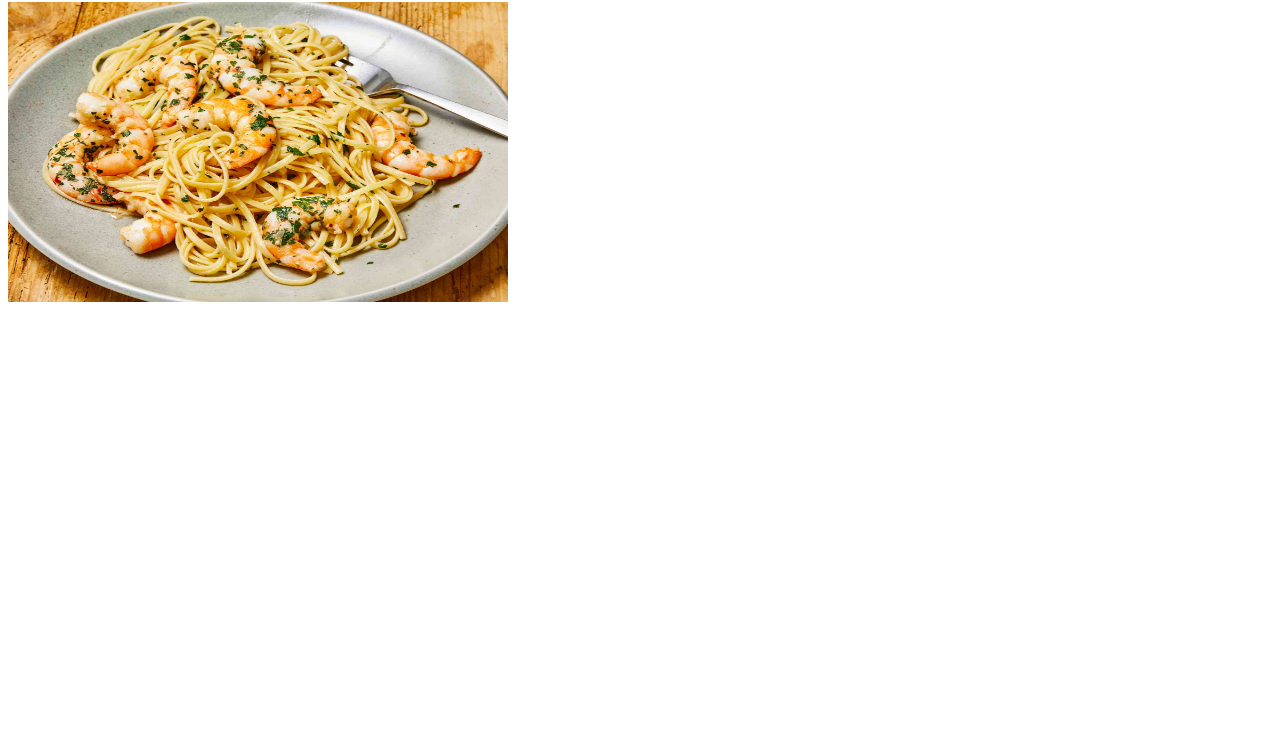
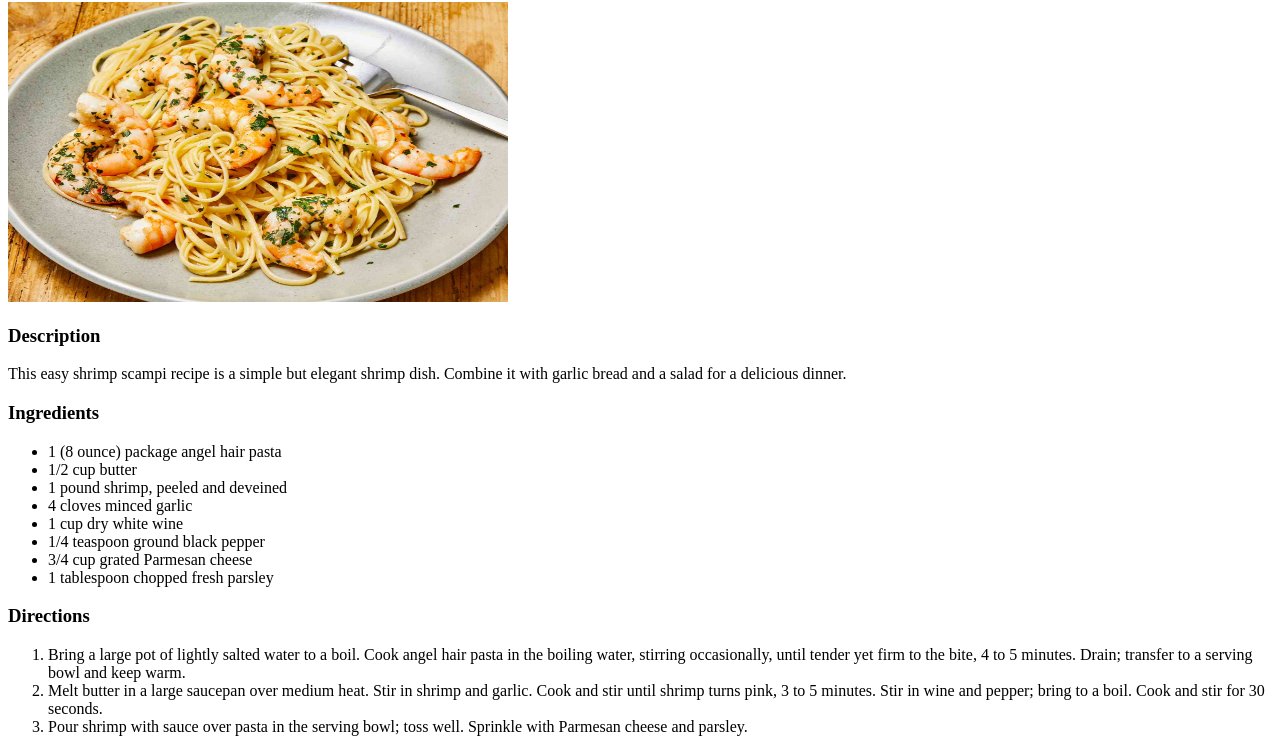
Before and after one commit to aandyluna/recipes-test, a plain HTML site: page recipes/shrimp-scampi.html in a window 1280 px wide. Shown: the part 78-830 px from the top of the page. Before the commit the page ends 800 px from the top, so only its background shows below. Drawn offline with Linux system fonts and the light colour scheme.

Commit message:
Finished the shrimp scampi webpage. Adding meatloaf recipe to the main page.

```diff
--- a/recipes/shrimp-scampi.html
+++ b/recipes/shrimp-scampi.html
@@ -10,5 +10,41 @@
         <h1>Shrimp Scampi</h1>
         <img src="../images/shrimp-scampi.jpg"
         alt="Shrimp Scampi Image" height="300" width="500">
+
+        <h3>Description</h2>
+        <p>This easy shrimp scampi recipe is a simple but elegant
+            shrimp dish. Combine it with garlic bread and a salad
+            for a delicious dinner.</p>
+
+        <h3>Ingredients</h3>
+        <ul>
+            <li>1 (8 ounce) package angel hair pasta</li>
+            <li>1/2 cup butter</li>
+            <li>1 pound shrimp, peeled and deveined</li>
+            <li>4 cloves minced garlic</li>
+            <li>1 cup dry white wine</li>
+            <li>1/4 teaspoon ground black pepper</li>
+            <li>3/4 cup grated Parmesan cheese</li>
+            <li>1 tablespoon chopped fresh parsley</li>
+        </ul>
+
+        <h3>Directions</h3>
+        <ol>
+            <li>Bring a large pot of lightly salted water to a boil.
+                Cook angel hair pasta in the boiling water,
+                stirring occasionally, until tender yet firm to the
+                bite, 4 to 5 minutes. Drain; transfer to a serving bowl
+                and keep warm.</li>
+
+            <li>Melt butter in a large saucepan over medium heat.
+                Stir in shrimp and garlic. Cook and stir until shrimp
+                turns pink, 3 to 5 minutes. Stir in wine and pepper;
+                bring to a boil. Cook and stir for 30 seconds.</li>
+
+            <li>Pour shrimp with sauce over pasta in the serving bowl;
+                toss well. Sprinkle with Parmesan cheese and parsley.</li>
+        </ol>
+
+
     </body>
 </html>
```
Also changed, not shown: index.html (+5 -3 lines).
